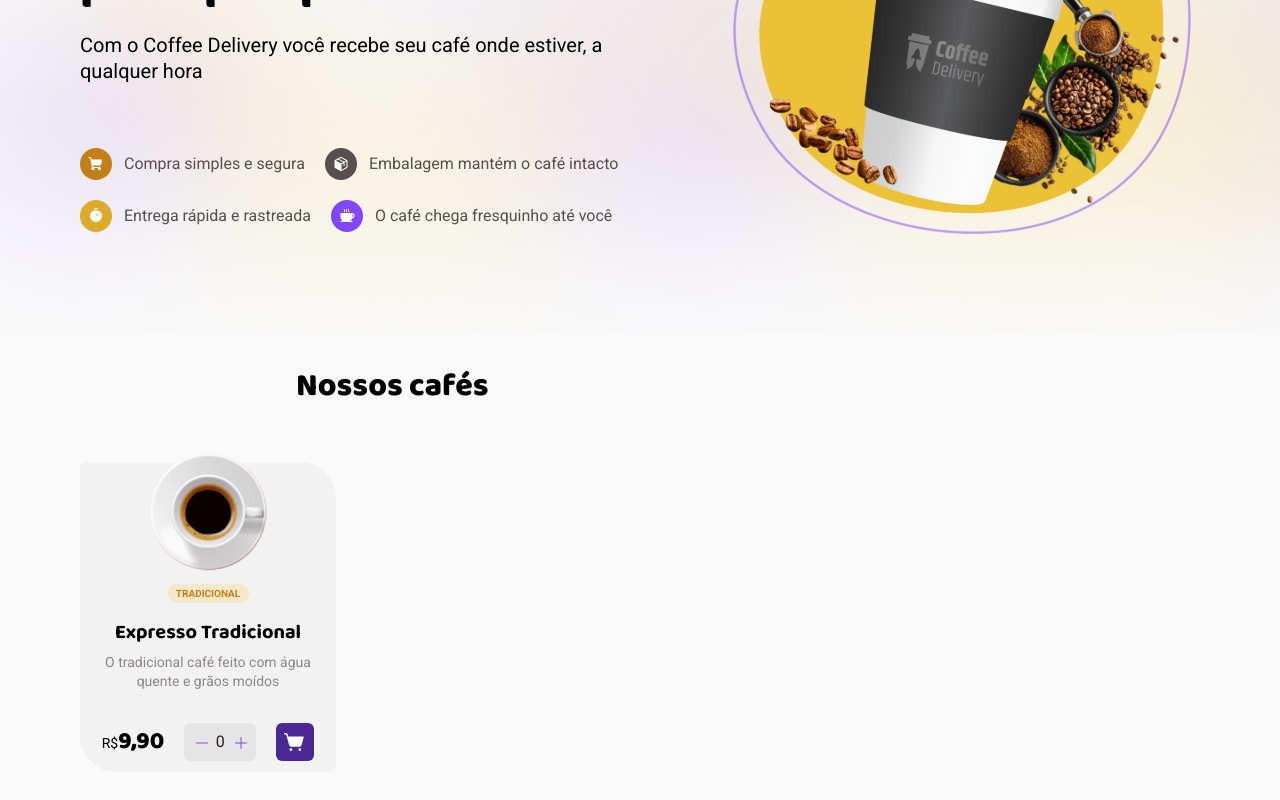
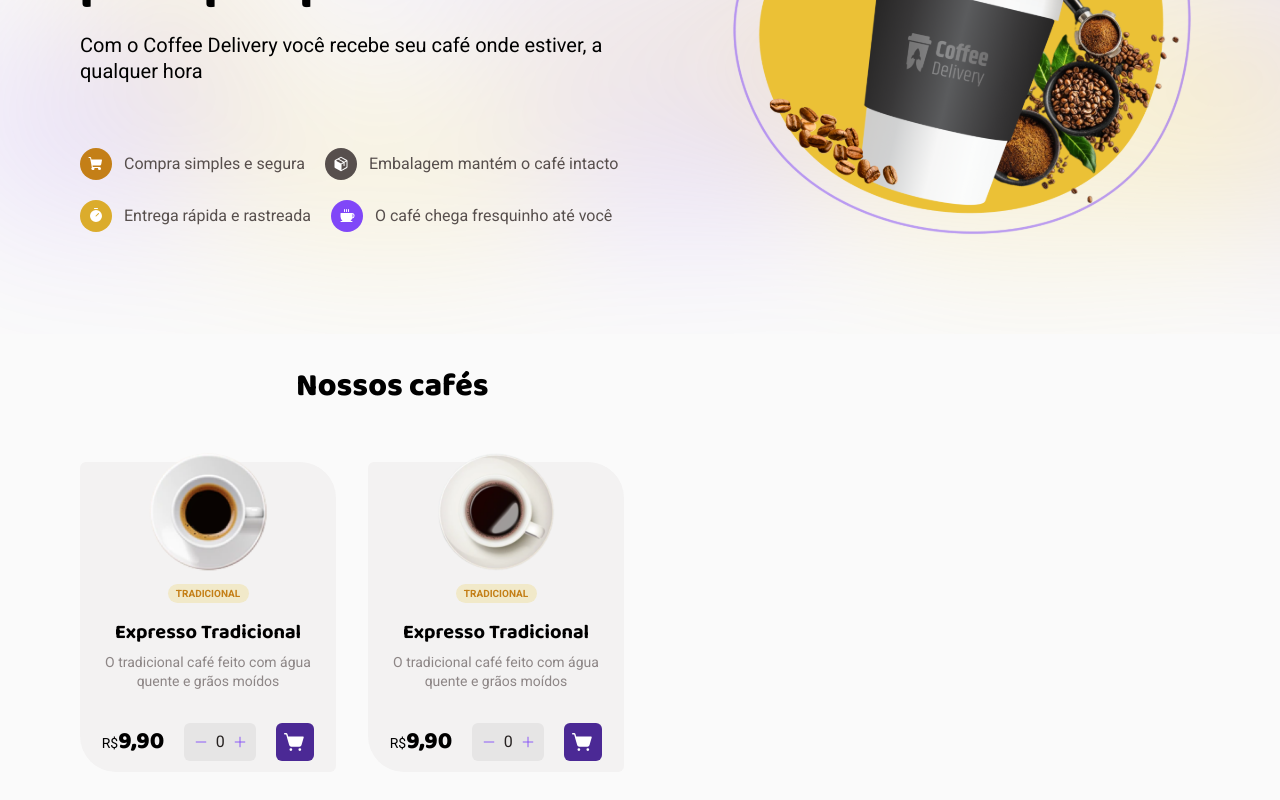
Before and after one commit to CarlosEduardoDeev/CoffeComerce, a React (Vite) app: page / in a window 1280 px wide. Shown: the part 314-1114 px from the top of the page. Built offline with nearby package versions, Linux system fonts and the light colour scheme.

Commit message:
Style completo

```diff
--- a/src/Components/Card/index.tsx
+++ b/src/Components/Card/index.tsx
@@ -16,25 +16,37 @@ interface CoffesProps {
 
 export function Card({name,description,type,image,id,amount}: CoffesProps){
   const [shopingBuy,setShopingBuy] = useState([] as any)
+  const [contadorAmount,setContadorAmount] = useState(0)
+
 
 
   const idCoffes = id
+  function funcContadorPlus(){
+    setContadorAmount( contadorAmount + 1)
+  }
+  function funcContadorMinus(){
+    setContadorAmount( contadorAmount -1 )
+  }
 
   function AmountCoffe (){
 
-    const CoffeId = coffees.map(coffee =>{
+    const CoffeId = coffees.filter(coffee =>{
       if(coffee.id === idCoffes){
         return {
           ...coffee,
-          amount: (amount + 1)
+          amount: (contadorAmount)
         }
       }
       return coffee
+
     })
+
     setShopingBuy(CoffeId)
+    console.log(shopingBuy)
   }
 
-  console.log(shopingBuy.amount)
+
+
 
 
 
@@ -54,16 +66,16 @@ export function Card({name,description,type,image,id,amount}: CoffesProps){
           <p>R$<strong>9,90</strong></p>
           <CounterContainer>
             <button >
-            <Minus />
+            <Minus onClick={funcContadorMinus} />
             </button>
 
-                <p>{amount}</p>
+                <p>{contadorAmount}</p>
             <button >
-            <Plus onClick={AmountCoffe}/>
+            <Plus onClick={funcContadorPlus}/>
             </button>
 
           </CounterContainer>
-           <ButtonShopCart>
+           <ButtonShopCart onClick={AmountCoffe}>
               <ShoppingCartSimple width={22} height={22} weight="fill"/>
             </ButtonShopCart>
         </PriceAndAmountContainer>
--- a/src/Components/Card/style.ts
+++ b/src/Components/Card/style.ts
@@ -89,7 +89,9 @@ export const CounterContainer = styled.div`
     padding: 8px;
 
     button{
-
+        display: flex;
+        align-items: center;
+        cursor: pointer;
         color: ${props => props.theme["purple"]};
         border: unset;
         background: none;
@@ -98,6 +100,8 @@ export const CounterContainer = styled.div`
     }
 
     p{
+        display: flex;
+        align-items: center;
         padding: 8px;
         font-size: 1rem;
         font-weight: 400;
@@ -105,9 +109,11 @@ export const CounterContainer = styled.div`
     }
 
 `
-export const ButtonShopCart = styled.div`
+export const ButtonShopCart = styled.button`
             display: flex;
             width: 38px;
+            border: transparent;
+            cursor: pointer;
             height: 38px;
             color: ${props => props.theme["white"]};
             background-color: ${props => props.theme["purple-dark"]};
--- a/src/Contexts/Context.tsx
+++ b/src/Contexts/Context.tsx
@@ -14,15 +14,15 @@ export const coffees = [
         description:"O tradicional café feito com água quente e grãos moídos"
 
     },
-    // {
-    //     id:uuidv4(),
-    //     image:Coffee2,
-    //     name:"Expresso Tradicional",
-    //     type:"TRADICIONAL",
-    //     amount:0,
-    //     description:"O tradicional café feito com água quente e grãos moídos"
+     {
+         id:uuidv4(),
+         image:Coffee2,
+         name:"Expresso Tradicional",
+         type:"TRADICIONAL",
+         amount:0,
+         description:"O tradicional café feito com água quente e grãos moídos"
 
-    // },
+     },
     // {
     //     id:uuidv4(),
     //     image:Coffee3,
@@ -109,5 +109,3 @@ export const coffees = [
 
     // },
 ]
-
-console.log(coffees)
--- a/src/Pages/Home/index.tsx
+++ b/src/Pages/Home/index.tsx
@@ -25,6 +25,7 @@ export function Home(){
             {coffees.map(coffee =>{
                 return(
                     <Card
+                        key={coffee.id}
                         id={coffee.id}
                         image={coffee.image}
                         type={coffee.type}
```
Also changed, not shown: 2 other files (tests, documents, lock files or other folders).
